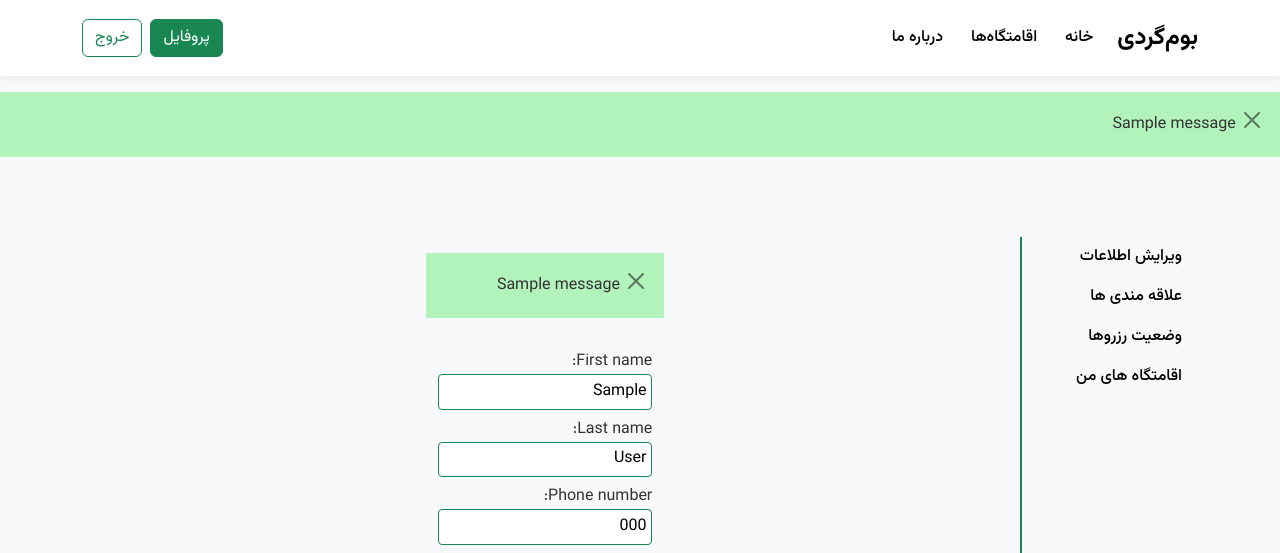
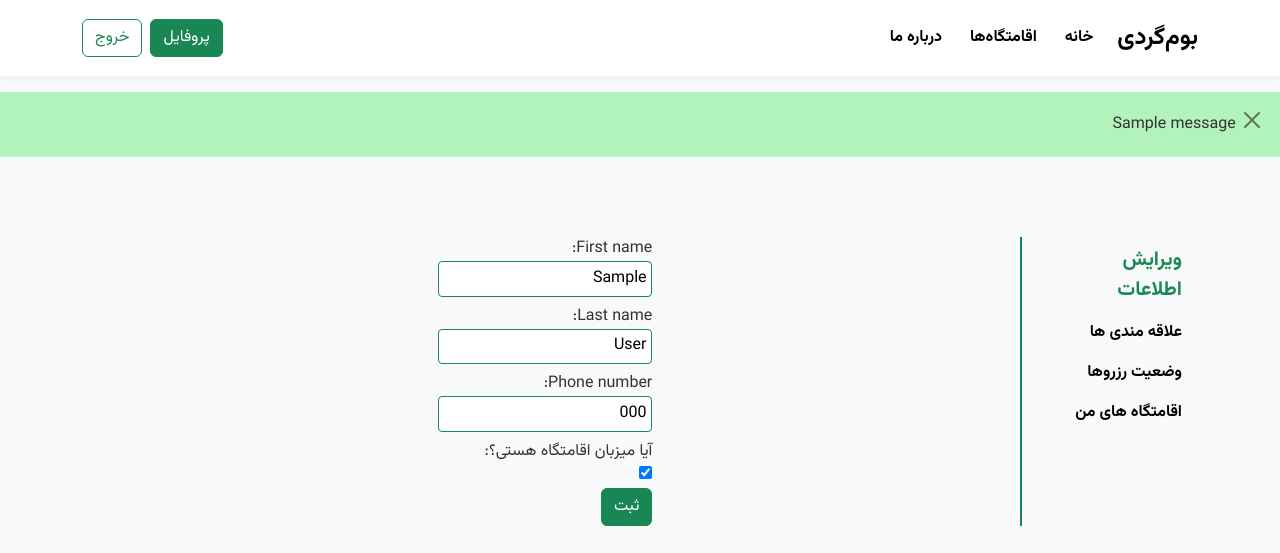
Before and after one commit to zeinobeh/ecolodge, a Django app: page /dashboard/profile/ in a window 1280 px wide. Shown: the top 553 px of the page. Run offline with Django 5.2, Linux system fonts and the light colour scheme; a user stored in the database is signed in; tables that the repository leaves empty hold one stand-in row (values such as "Sample post"); one stand-in notice (Sample message) is shown; some libraries are stand-ins or nearby versions.

Commit message:
color current page

```diff
--- a/accounts/templates/dashboard/base_dashboard.html
+++ b/accounts/templates/dashboard/base_dashboard.html
@@ -17,17 +17,17 @@
         <!-- منو -->
          <ul class="nav flex-column ">
             <li class="nav-item">
-                <a class="nav-link" href="{% url 'accounts:profile' %}">ویرایش اطلاعات</a>
+                <a class="nav-link {% if request.path == '/dashboard/profile/' %}fs-5 text-success{% endif %}" href="{% url 'accounts:profile' %}">ویرایش اطلاعات</a>
             </li>
             <li class="nav-item">
-                <a class="nav-link" href="{% url 'accounts:interests' %}">علاقه مندی ها</a>
+                <a class="nav-link {% if request.path == '/dashboard/interests/' %}fs-5 text-success{% endif %}" href="{% url 'accounts:interests' %}">علاقه مندی ها</a>
             </li>
             <li class="nav-item">
-                <a class="nav-link" href="{% url 'reservations:reserves_view' %}">وضعیت رزروها</a>
+                <a class="nav-link {% if request.path == '/reserve/view/' %}fs-5 text-success{% endif %}" href="{% url 'reservations:reserves_view' %}">وضعیت رزروها</a>
             </li>
             {% if request.user.profile.owner == True %}
             <li class="nav-item">
-                <a class="nav-link" href="{% url 'accounts:my_lodges_list' %}">اقامتگاه های من</a>
+                <a class="nav-link {% if request.path == '/dashboard/my_lodges_list/' %}fs-5 text-success{% endif %}" href="{% url 'accounts:my_lodges_list' %}">اقامتگاه های من</a>
             </li>
             {% endif %}
         </ul>
--- a/accounts/templates/dashboard/profile.html
+++ b/accounts/templates/dashboard/profile.html
@@ -2,17 +2,6 @@
 
 {% block dashboard_content %}
 
-
-  {% if messages %}
-        <ul class="messages">
-          {% for message in messages %}
-          <li {% if message.tags %} class="{{ message.tags }}"{% endif %} id="message_box">
-            <button type="button" class="btn-close" onclick="buttonclose()"></button>
-            {{ message }}
-          </li>
-          {% endfor %}
-        </ul>
-  {% endif %}
 
 
 <div class="container">
--- a/assets/css/fonts.css
+++ b/assets/css/fonts.css
@@ -14,5 +14,5 @@
 @font-face {
     font-family: "Vazirmatn";
     src: url("../fonts/Vazirmatn/Vazirmatn-Bold.woff2") format("woff2");
-    font-weight: 700;
+    font-weight: 500;
 }
--- a/assets/css/style.css
+++ b/assets/css/style.css
@@ -109,6 +109,8 @@ ul{
   border-color: #ffffff;
 }
 
+
+
 /* forms */
 
 form input{
--- a/lodges/views.py
+++ b/lodges/views.py
@@ -16,7 +16,7 @@ def get_score(request, lodge):
     user_interest = set(user.profile.interests.values_list("name" , flat=True) )
     lodge_interest = set( lodge.interests.values_list("name" , flat=True))
     common = lodge_interest & user_interest
-    if user_interest > 0:
+    if len(user_interest) > 0:
         return len(common)
     else:
         return 1
--- a/templates/base/header.html
+++ b/templates/base/header.html
@@ -6,7 +6,7 @@
     <div class="container">
 
         <!-- لوگو -->
-        <a href="#" class="navbar-brand fw-bold">
+        <a href="#" class="navbar-brand">
             بوم‌گردی
         </a>
 
@@ -21,11 +21,11 @@
         <ul class="navbar-nav me-auto">
 
             <li class="nav-item">
-                <a class="nav-link active" href="{% url 'home' %}">خانه</a>
+                <a class="nav-link {% if request.path == '/' %}fs-5 text-success{% endif %}" href="{% url 'home' %}">خانه</a>
             </li>
 
             <li class="nav-item">
-                <a li class="nav-link " href="{% url 'lodges:lodges_list_view' %}">اقامتگاه‌ها</a>
+                <a li class="nav-link {% if request.path == '/lodges/' %}fs-5 text-success{% endif %}" href="{% url 'lodges:lodges_list_view' %}">اقامتگاه‌ها</a>
             </li>
 
             <li class="nav-item">
@@ -47,11 +47,11 @@
                     <div class="dropdown header-profile">
                 <a href="{% url 'accounts:profile' %}" class="btn btn-success btn-secondary dropdown-toggle" data-bs-toggle="dropdown" aria-expanded="false">پروفایل</a>
                     <ul class="dropdown-menu">
-                        <li><a class="dropdown-item" href="{% url 'accounts:profile' %}">ویرایش اطلاعات</a></li>
-                        <li><a class="dropdown-item" href="{% url 'accounts:interests' %}">علاقه مندی ها</a></li>
-                        <li><a class="dropdown-item" href="{% url 'reservations:reserves_view' %}">وضعیت رزروها</a></li>
+                        <li><a class="dropdown-item {% if request.path == '/dashboard/profile/' %}fw-bold text-success{% endif %}" href="{% url 'accounts:profile' %}">ویرایش اطلاعات</a></li>
+                        <li><a class="dropdown-item {% if request.path == '/dashboard/interests/' %}fw-bold text-success{% endif %}" href="{% url 'accounts:interests' %}">علاقه مندی ها</a></li>
+                        <li><a class="dropdown-item {% if request.path == '/reserve/view/' %}fw-bold text-success{% endif %}" href="{% url 'reservations:reserves_view' %}">وضعیت رزروها</a></li>
                         {% if request.user.profile.owner == True %}
-                        <li><a class="dropdown-item" href="{% url 'accounts:my_lodges_list' %}">اقامتگاه های من</a></li>
+                        <li><a class="dropdown-item {% if request.path == '/dashboard/my_lodges_list/' %}fw-bold text-success{% endif %}" href="{% url 'accounts:my_lodges_list' %}">اقامتگاه های من</a></li>
                         {% endif %}
                     </ul>
                     </div>
```
